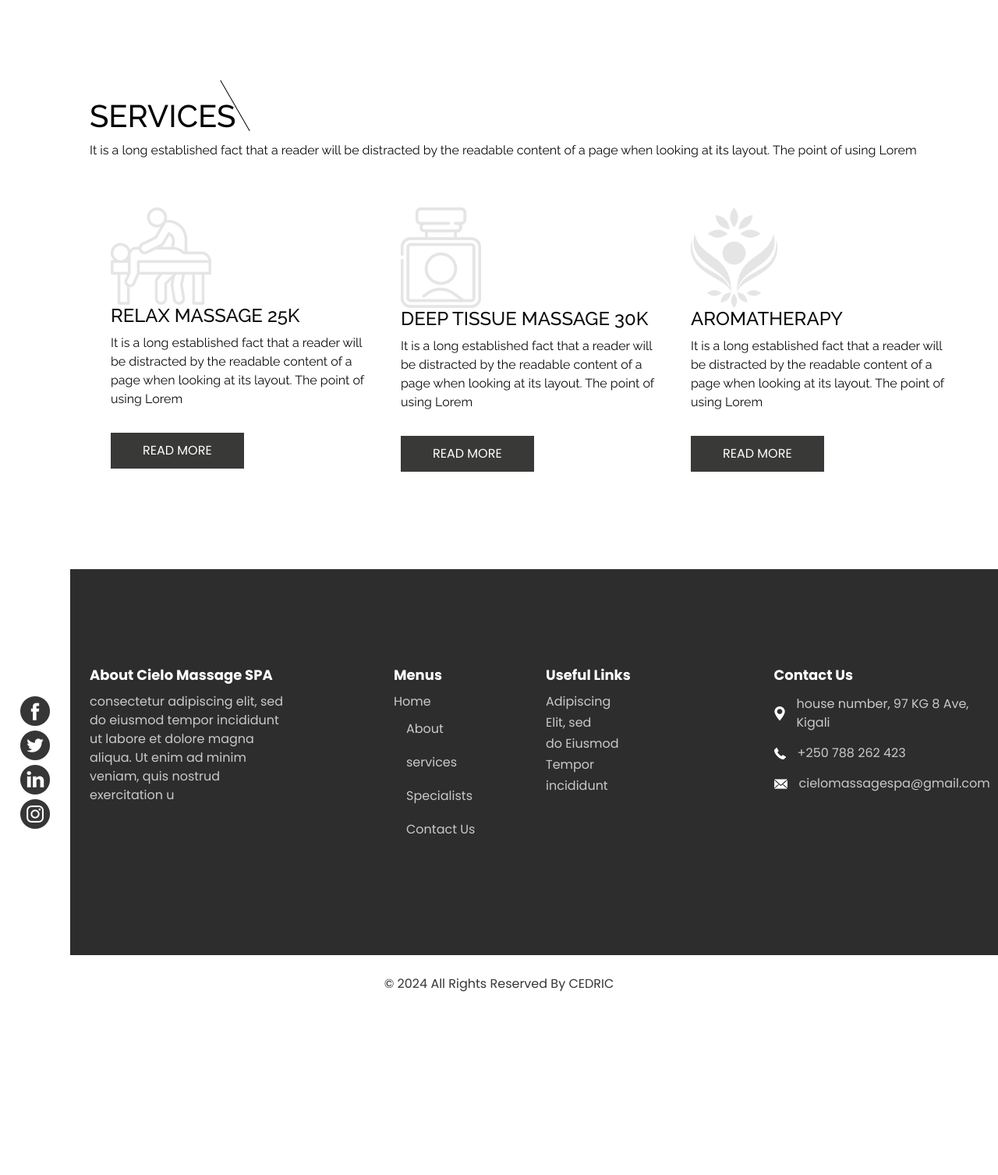
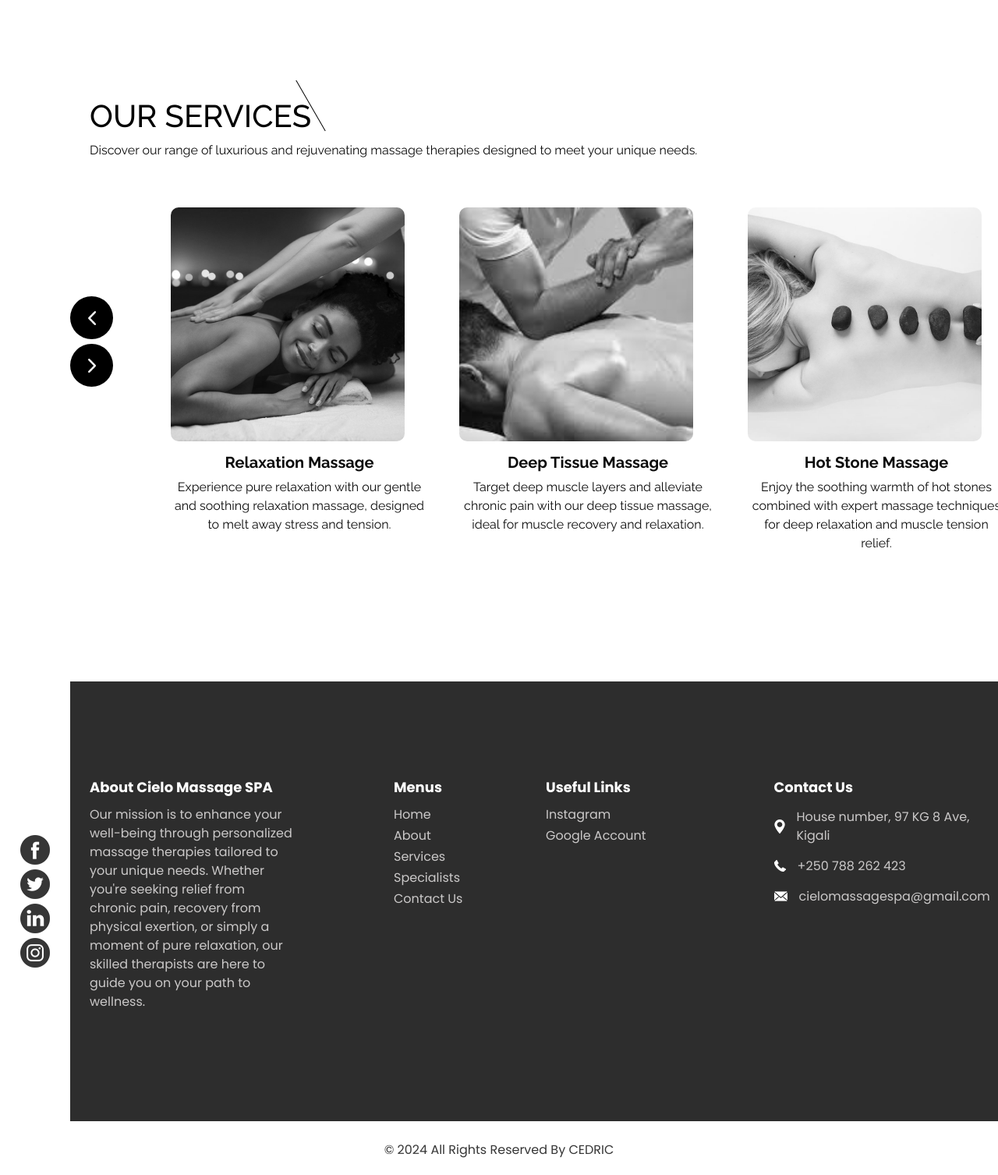
Before and after one commit to hirwacedric123/spa-saloon-fullstack-website, a Django app: page /service/ in a window 1280 px wide. Shown: the part 70-1577 px from the top of the page at 78% size. Before the commit the page ends 1342 px from the top, so only its background shows below. Run offline with Django 5.2, Linux system fonts and the light colour scheme; some libraries are stand-ins or nearby versions.

Commit message:
images commit

```diff
--- a/spa/templates/service.html
+++ b/spa/templates/service.html
@@ -128,64 +128,112 @@
 
   <!-- service section -->
 
-  <section class="service_section layout_padding layout_padding-left">
+
+  <!-- Services  -->
+
+  <section class="spl_section layout_padding layout_padding-left">
     <div class="container">
       <div class="heading_container">
-        <h2>
-          Services
-        </h2>
-        <p>
-          It is a long established fact that a reader will be distracted by the readable content of a page when looking at its layout. The point of using Lorem
-        </p>
+        <h2>Our Services</h2>
+        <p>Discover our range of luxurious and rejuvenating massage therapies designed to meet your unique needs.</p>
       </div>
-      <div class="service_container">
+    </div>
+    <div class="spl_container">
+      <div class="owl-carousel owl-theme">
+        <div class="item">
           <div class="box">
             <div class="img-box">
-            <img src="{% static 'assets/images/s-1.png' %}" alt="">
+              <img src="{% static 'assets/images/relaxing-massage.jpg' %}" alt="">
+              <div class="social_container">
+                <div class="social-box">
+                  <h1>Price: 25K RWF</h1>
+                </div>
+              </div>
             </div>
             <div class="detail-box">
-            <h4>
-              Relax massage 25k
-            </h4>
-            <p>
-              It is a long established fact that a reader will be distracted by the readable content of a page when looking at its layout. The point of using Lorem
-            </p>
-            <a href="">
-              Read More
-            </a>
+              <h5>Relaxation Massage</h5>
+              <p>Experience pure relaxation with our gentle and soothing relaxation massage, designed to melt away stress and tension.</p>
             </div>
           </div>
+        </div>
+        <div class="item">
           <div class="box">
             <div class="img-box">
-            <img src="{% static 'assets/images/s-2.png' %}" alt="">
+              <img src="{% static 'assets/images/deep-tiss.jpeg' %}" alt="">
+              <div class="social_container">
+                <div class="social-box">
+                  <h1>Price: 30K RWF</h1>
+                </div>
+              </div>
             </div>
             <div class="detail-box">
-            <h4>
-              Deep tissue massage 30k
-
-            </h4>
-            <p>
-              It is a long established fact that a reader will be distracted by the readable content of a page when looking at its layout. The point of using Lorem
-            </p>
-            <a href="">
-              Read More
-            </a>
+              <h5>Deep Tissue Massage</h5>
+              <p>Target deep muscle layers and alleviate chronic pain with our deep tissue massage, ideal for muscle recovery and relaxation.</p>
             </div>
           </div>
+        </div>
+        <div class="item">
           <div class="box">
             <div class="img-box">
-            <img src="{% static 'assets/images/s-3.png' %}" alt="">
+              <img src="{% static 'assets/images/slider-img.jpg' %}" alt="">
+              <div class="social_container">
+                <div class="social-box">
+                  <h1>Price: 40K RWF</h1>
+                </div>
+              </div>
             </div>
             <div class="detail-box">
-            <h4>
-              Aromatherapy
-            </h4>
-            <p>
-              It is a long established fact that a reader will be distracted by the readable content of a page when looking at its layout. The point of using Lorem
-            </p>
-            <a href="">
-              Read More
-            </a>
+              <h5>Hot Stone Massage</h5>
+              <p>Enjoy the soothing warmth of hot stones combined with expert massage techniques for deep relaxation and muscle tension relief.</p>
+            </div>
+          </div>
+        </div>
+        <div class="item">
+          <div class="box">
+            <div class="img-box">
+              <img src="{% static 'assets/images/body-scrub.jpg' %}" alt="">
+              <div class="social_container">
+                <div class="social-box">
+                  <h1>Price: 40K RWF</h1>
+                </div>
+              </div>
+            </div>
+            <div class="detail-box">
+              <h5>Body Scrub Massage</h5>
+              <p>Rejuvenate your skin with our body scrub massage, combining exfoliation and relaxation for a refreshing experience.</p>
+            </div>
+          </div>
+        </div>
+        <div class="item">
+          <div class="box">
+            <div class="img-box">
+              <img src="{% static 'assets/images/sj.jpg' %}" alt="">
+              <div class="social_container">
+                <div class="social-box">
+                  <h1>Price: 50K RWF</h1>
+                </div>
+              </div>
+            </div>
+            <div class="detail-box">
+              <h5>Nuru Massage</h5>
+              <p>Indulge in our Nuru massage, a unique and intimate experience that enhances relaxation and connection.</p>
+            </div>
+          </div>
+        </div>
+        <div class="item">
+          <div class="box">
+            <div class="img-box">
+              <img src="{% static 'assets/images/nuru-4.jpeg' %}" alt="">
+              <div class="social_container">
+                <div class="social-box">
+                  <h1>Price: 100K RWF</h1>
+                </div>
+              </div>
+            </div>
+            <div class="detail-box">
+              <h5>Nuru 4 Hands Massage</h5>
+              <p>Experience the ultimate in luxury and relaxation with our Nuru 4 hands massage, performed by two skilled therapists.</p>
+            </div>
           </div>
         </div>
       </div>
@@ -196,19 +244,21 @@
 
   <!-- info section -->
 
-  <section class="info_section  layout_padding-left">
+  <!-- info section -->
+
+  <section class="info_section layout_padding-left">
     <div class="social_box">
       <a href="">
-        <img src="{% static 'assets/images/facebook-logo-button.png' %}" alt="">
+        <img src="{% static 'assets/images/facebook-logo-button.png' %}" alt="Facebook">
       </a>
       <a href="">
-        <img src="{% static 'assets/images/twitter-logo-button.png' %}" alt="">
+        <img src="{% static 'assets/images/twitter-logo-button.png' %}" alt="Twitter">
       </a>
       <a href="">
-        <img src="{% static 'assets/images/linkedin.png' %}" alt="">
+        <img src="{% static 'assets/images/linkedin.png' %}" alt="LinkedIn">
       </a>
       <a href="https://www.instagram.com/cielo_massage_kigali/">
-        <img src="{% static 'assets/images/instagram.png' %}" alt="">
+        <img src="{% static 'assets/images/instagram.png' %}" alt="Instagram">
       </a>
     </div>
     <div class="info_container layout_padding">
@@ -219,7 +269,7 @@
               About Cielo Massage SPA
             </h6>
             <p>
-              consectetur adipiscing elit, sed do eiusmod tempor incididunt ut labore et dolore magna aliqua. Ut enim ad minim veniam, quis nostrud exercitation u
+              Our mission is to enhance your well-being through personalized massage therapies tailored to your unique needs. Whether you're seeking relief from chronic pain, recovery from physical exertion, or simply a moment of pure relaxation, our skilled therapists are here to guide you on your path to wellness.
             </p>
           </div>
           <div class="col-md-2 offset-lg-1">
@@ -227,20 +277,20 @@
               Menus
             </h6>
             <ul>
-              <li class=" active">
-                <a class="" href="/">Home <span class="sr-only">(current)</span></a>
+              <li class="active">
+                <a href="/">Home <span class="sr-only">(current)</span></a>
               </li>
-              <li class="nav-item">
-                <a class="nav-link" href="{% url 'about' %}"> About</a>
+              <li>
+                <a href="{% url 'about' %}">About</a>
               </li>
-              <li class="nav-item">
-                <a class="nav-link" href="{% url 'service' %}"> services </a>
+              <li>
+                <a href="{% url 'service' %}">Services</a>
               </li>
-              <li class="nav-item">
-                <a class="nav-link" href="{% url 'specialist' %}">Specialists </a>
+              <li>
+                <a href="{% url 'specialist' %}">Specialists</a>
               </li>
-              <li class="nav-item">
-                <a class="nav-link" href="{% url 'contact' %}">Contact Us</a>
+              <li>
+                <a href="{% url 'contact' %}">Contact Us</a>
               </li>
             </ul>
           </div>
@@ -250,28 +300,13 @@
             </h6>
             <ul>
               <li>
-                <a href="">
-                  Adipiscing
+                <a href="https://www.instagram.com/cielo_massage_kigali/" target="_blank">
+                  Instagram
                 </a>
               </li>
               <li>
                 <a href="">
-                  Elit, sed
-                </a>
-              </li>
-              <li>
-                <a href="">
-                  do Eiusmod
-                </a>
-              </li>
-              <li>
-                <a href="">
-                  Tempor
-                </a>
-              </li>
-              <li>
-                <a href="">
-                  incididunt
+                  Google Account
                 </a>
               </li>
             </ul>
@@ -282,15 +317,15 @@
             </h6>
             <div class="info_link-box">
               <a href="">
-                <img src="{% static 'assets/images/location.png' %}" alt="">
-                <span> house number, 97 KG 8 Ave, Kigali</span>
+                <img src="{% static 'assets/images/location.png' %}" alt="Location">
+                <span> House number, 97 KG 8 Ave, Kigali</span>
               </a>
               <a href="">
-                <img src="{% static 'assets/images/call.png' %}" alt="">
-                <span>+250 788 262 423</span>
+                <img src="{% static 'assets/images/call.png' %}" alt="Call">
+                <span> +250 788 262 423</span>
               </a>
               <a href="">
-                <img src="{% static 'assets/images/mail.png' %}" alt="">
+                <img src="{% static 'assets/images/mail.png' %}" alt="Mail">
                 <span> cielomassagespa@gmail.com</span>
               </a>
             </div>
@@ -299,6 +334,7 @@
       </div>
     </div>
   </section>
+
 
   <!-- end info section -->
 
@@ -315,7 +351,7 @@
         <a href="">
           <img src="{% static 'assets/images/linkedin.png' %}" alt="">
         </a>
-        <a href="https://www.instagram.com/cielo_massage_kigali/">
+        <a href="">
           <img src="{% static 'assets/images/instagram.png' %}" alt="">
         </a>
       </div>
@@ -327,6 +363,7 @@
       </p>
     </div>
   </footer>
+
   <!-- footer section -->
 
 
```
Also changed, not shown: spa/templates/about.html (+32 -47 lines), spa/templates/contact.html (+31 -46 lines), spa/templates/index.html (+7 -47 lines), spa/static/assets/images/body-scrub.jpg (added), spa/static/assets/images/deep-tiss.jpeg (added), spa/static/assets/images/hot-stone.jpeg (added), spa/static/assets/images/nuru-4.jpeg (added), spa/static/assets/images/relaxing-massage.jpg (added). Lines whose indentation alone changed are shown as unchanged.
